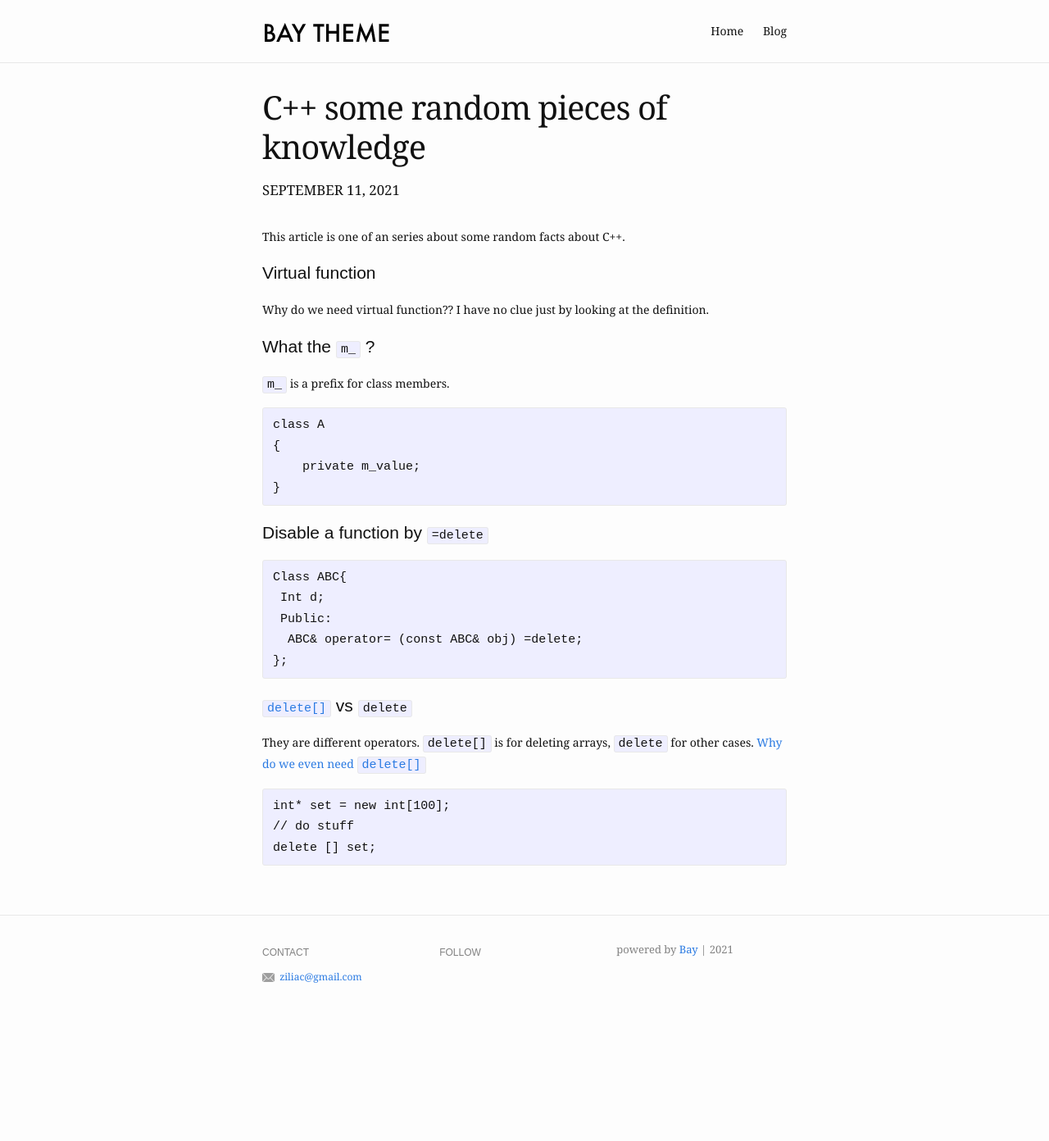
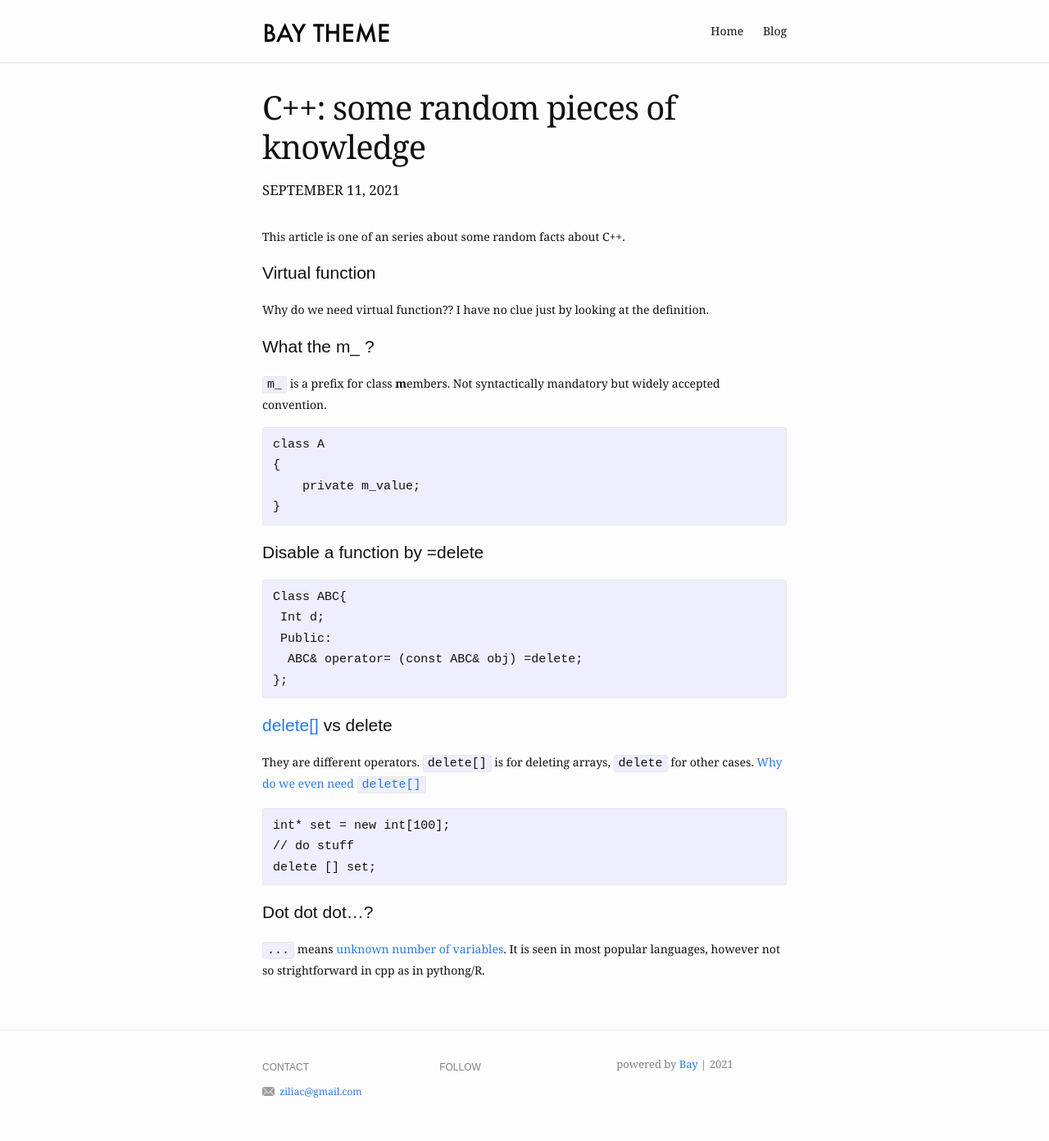
Before and after one commit to idiotekk/idiotekk.github.io, a Jekyll site: the page built from _posts/2021-09-11-cpp_random.markdown, in a window 1280 px wide. Shown: the whole page at 82% size. Built offline with Jekyll 4.4.1, drawn with Linux system fonts in a browser that asks for light colours; before the commit the page ends 1252 px from its top, so only the background shows below that.

Commit message:
Update 2021-09-11-cpp_random.markdown

````diff
--- a/_posts/2021-09-11-cpp_random.markdown
+++ b/_posts/2021-09-11-cpp_random.markdown
@@ -1,6 +1,6 @@
 ---
 layout: post
-title: "C++ some random pieces of knowledge"
+title: "C++: some random pieces of knowledge"
 date: 2021-09-11
 categories: journal
 tags: [journal]
@@ -14,8 +14,8 @@ This article is one of an series about some random facts about C++.
 
 Why do we need virtual function?? I have no clue just by looking at the definition.
 
-# What the `m_` ?
-`m_` is a prefix for class members.
+# What the m_ ?
+`m_` is a prefix for class **m**embers. Not syntactically mandatory but widely accepted convention.
 ```cpp
 class A
 {
@@ -23,7 +23,7 @@ class A
 }
 ```
 
-# Disable a function by `=delete`
+# Disable a function by =delete
 ```cpp
 Class ABC{
  Int d;
@@ -31,7 +31,7 @@ Class ABC{
   ABC& operator= (const ABC& obj) =delete;
 };
 ```
-# [`delete[]`](https://www.cplusplus.com/reference/new/operator%20delete[]/) vs `delete`
+# [delete[]](https://www.cplusplus.com/reference/new/operator%20delete[]/) vs delete
 They are different operators. `delete[]` is for deleting arrays, `delete` for other cases.
 [Why do we even need `delete[]`](https://stackoverflow.com/a/252830/10437558)
 ```cpp
@@ -39,3 +39,7 @@ int* set = new int[100];
 // do stuff
 delete [] set;
 ```
+
+# Dot dot dot...?
+`...` means [unknown number of variables](https://en.wikipedia.org/wiki/Variadic_function#In_C++).
+It is seen in most popular languages, however not so strightforward in cpp as in pythong/R.
````
